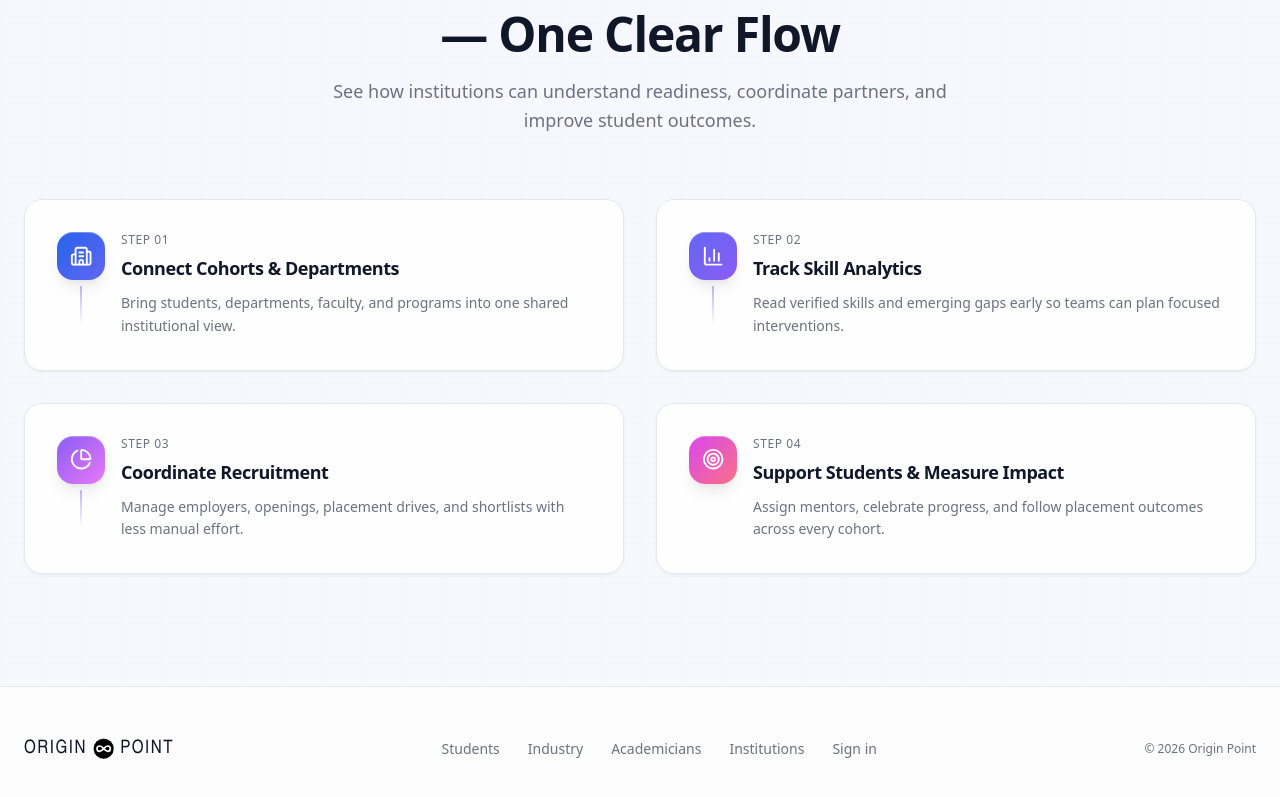
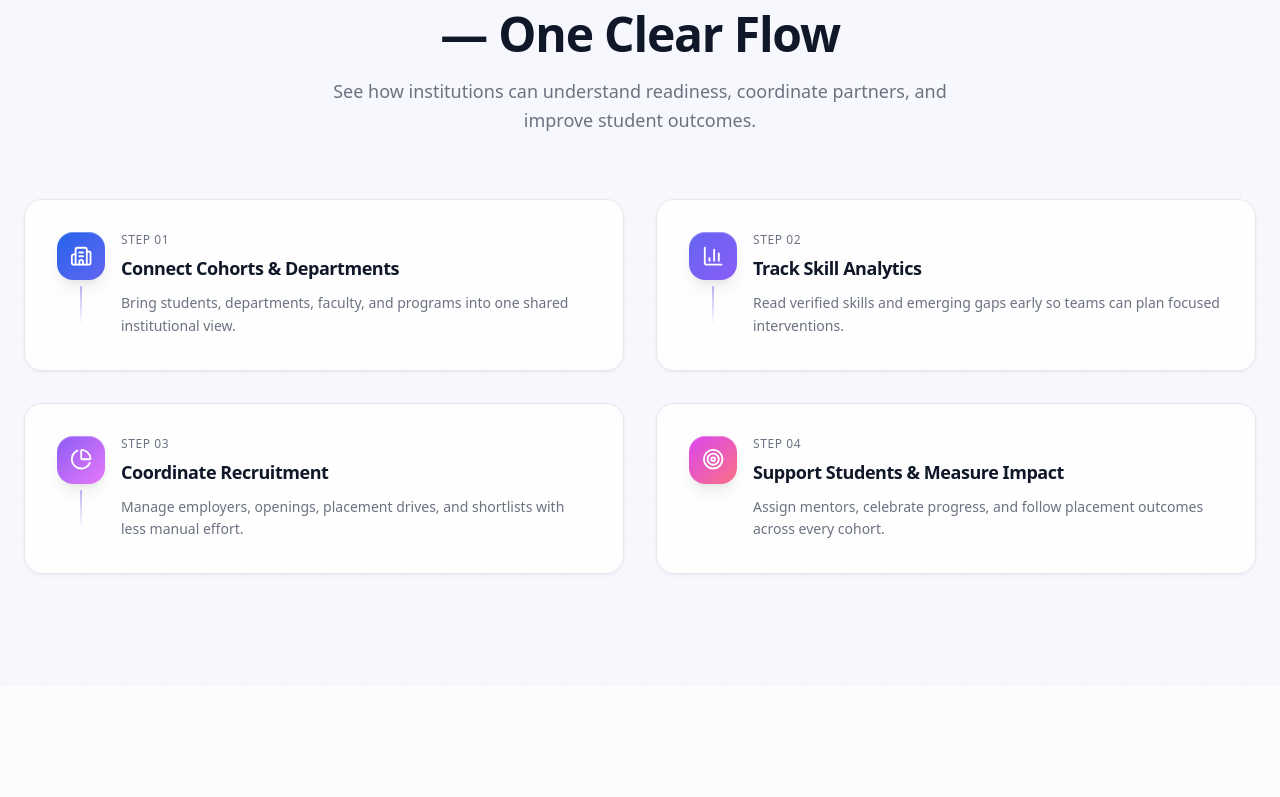
Before and after one commit to Karunyaram07/Origin-Point, a Next.js app: page / in a window 1280 px wide. Shown: the part 3861-4658 px from the top of the page. After the commit the page ends 4547 px from the top, so only its background shows below. Built offline with nearby package versions, Linux system fonts and the light colour scheme; a web font is replaced by a local one.

Commit message:
updated read me

```diff
--- a/app/(auth)/forgot-password/page.js
+++ b/app/(auth)/forgot-password/page.js
@@ -23,8 +23,7 @@ import { OriginWordmark } from "@/components/shared/origin-logo";
 const forgotSchema = z.object({
   email: z
     .string()
-    .trim()
-    .toLowerCase()
+    .min(1, "Email is required")
     .email("Please enter a valid email address"),
 });
 
@@ -191,13 +190,6 @@ export default function ForgotPasswordPage() {
               your password and update your database credentials.
             </p>
 
-            <div className="mb-5 rounded-2xl border border-primary/20 bg-primary/5 p-3.5 text-xs text-muted-foreground flex items-start gap-2.5">
-              <HelpCircle className="h-4 w-4 text-primary shrink-0 mt-0.5" />
-              <span>
-                <strong>Signed up with Google?</strong> You can use this to set a password so you can sign in using either Google or your email & password!
-              </span>
-            </div>
-
             {authError && (
               <div className="mb-4 p-3 rounded-xl bg-destructive/10 border border-destructive/20 text-destructive text-sm flex items-start gap-2.5">
                 <AlertCircle className="h-4 w-4 shrink-0 mt-0.5" />
--- a/app/(auth)/login/page.js
+++ b/app/(auth)/login/page.js
@@ -26,8 +26,7 @@ import { OriginWordmark } from "@/components/shared/origin-logo";
 const loginSchema = z.object({
   email: z
     .string()
-    .trim()
-    .toLowerCase()
+    .min(1, "Email is required")
     .email("Please enter a valid email address"),
   password: z.string().min(1, "Password is required"),
 });
--- a/app/(auth)/signup/page.js
+++ b/app/(auth)/signup/page.js
@@ -32,11 +32,10 @@ import { supabase } from "@/lib/supabase/client";
 import { OriginWordmark } from "@/components/shared/origin-logo";
 
 const signupSchema = z.object({
-  name: z.string().trim().min(2, "Name must be at least 2 characters"),
+  name: z.string().min(2, "Name must be at least 2 characters"),
   email: z
     .string()
-    .trim()
-    .toLowerCase()
+    .min(1, "Email is required")
     .email("Please enter a valid email address"),
   password: z.string().min(6, "Password must be at least 6 characters"),
 });
@@ -163,12 +162,15 @@ function SignUpForm() {
     const roleToAssign = selectedRole || "student";
 
     try {
+      const normalizedEmail = values.email.trim().toLowerCase();
+      const normalizedName = values.name.trim();
+
       const { data, error } = await supabase.auth.signUp({
-        email: values.email,
+        email: normalizedEmail,
         password: values.password,
         options: {
           data: {
-            full_name: values.name,
+            full_name: normalizedName,
             role: roleToAssign,
           },
           emailRedirectTo: `${window.location.origin}/auth/callback`,
@@ -183,7 +185,7 @@ function SignUpForm() {
 
       if (data?.user) {
         try {
-          localStorage.setItem("skillsync_user_name", values.name);
+          localStorage.setItem("skillsync_user_name", normalizedName);
         } catch {}
 
         // Upsert user profile with role
@@ -191,8 +193,8 @@ function SignUpForm() {
           await supabase.from("profiles").upsert(
             {
               id: data.user.id,
-              email: data.user.email,
-              full_name: values.name,
+              email: data.user.email || normalizedEmail,
+              full_name: normalizedName,
               role: roleToAssign,
               updated_at: new Date().toISOString(),
             },
--- a/app/page.js
+++ b/app/page.js
@@ -520,33 +520,6 @@ export default function LandingPage() {
           </div>
         </section>
       ))}
-
-      {/* ═══════════ Footer ═══════════ */}
-      <footer className="border-t border-border bg-background py-12">
-        <div className="mx-auto flex max-w-7xl flex-col items-center justify-between gap-6 px-4 sm:px-6 md:flex-row">
-          <OriginWordmark className="text-lg font-bold tracking-tight text-foreground" />
-          <div className="flex flex-wrap items-center justify-center gap-x-7 gap-y-2">
-            {[
-              { href: "/student", label: "Students" },
-              { href: "/industry", label: "Industry" },
-              { href: "/academician", label: "Academicians" },
-              { href: "/institution", label: "Institutions" },
-              { href: "/login", label: "Sign in" },
-            ].map((item) => (
-              <Link
-                key={item.href}
-                href={item.href}
-                className="underline-sweep relative font-display text-sm text-muted-foreground transition-colors hover:text-foreground"
-              >
-                {item.label}
-              </Link>
-            ))}
-          </div>
-          <p className="text-xs text-muted-foreground">
-            © {new Date().getFullYear()} Origin Point
-          </p>
-        </div>
-      </footer>
     </div>
   );
 }
--- a/components/ui/input.jsx
+++ b/components/ui/input.jsx
@@ -1,23 +1,22 @@
 import * as React from "react"
-import { Input as InputPrimitive } from "@base-ui/react/input"
 
 import { cn } from "@/lib/utils"
 
-function Input({
-  className = "",
-  type = "text",
-  ...props
-}) {
+const Input = React.forwardRef(({ className = "", type = "text", ...props }, ref) => {
   return (
-    <InputPrimitive
+    <input
       type={type}
+      ref={ref}
       data-slot="input"
       className={cn(
         "h-8 w-full min-w-0 rounded-lg border border-input bg-transparent px-2.5 py-1 text-base transition-colors outline-none file:inline-flex file:h-6 file:border-0 file:bg-transparent file:text-sm file:font-medium file:text-foreground placeholder:text-muted-foreground focus-visible:border-ring focus-visible:ring-3 focus-visible:ring-ring/50 disabled:pointer-events-none disabled:cursor-not-allowed disabled:bg-input/50 disabled:opacity-50 aria-invalid:border-destructive aria-invalid:ring-3 aria-invalid:ring-destructive/20 md:text-sm dark:bg-input/30 dark:disabled:bg-input/80 dark:aria-invalid:border-destructive/50 dark:aria-invalid:ring-destructive/40",
         className
       )}
-      {...props} />
+      {...props}
+    />
   );
-}
+});
+
+Input.displayName = "Input";
 
 export { Input }
```
Also changed, not shown: 1 other file (tests, documents, lock files or other folders).
